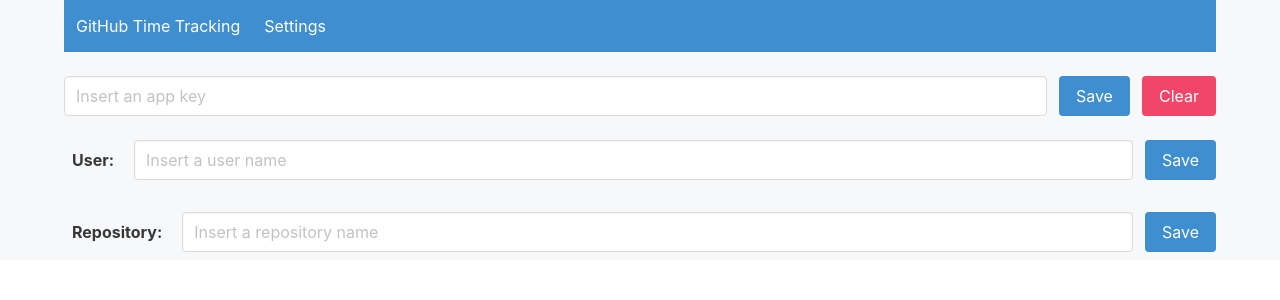
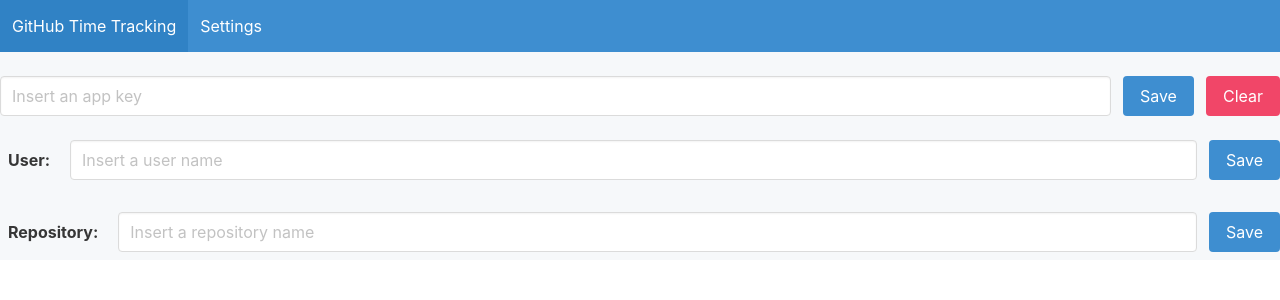
Before and after one commit to free-archer/GitHubTimeTracking, a React (Create React App) app: page /settings in a window 1280 px wide. Shown: the top 300 px of the page. Built offline with nearby package versions, Linux system fonts and the light colour scheme.

Commit message:
small corecting

```diff
--- a/src/components/App.tsx
+++ b/src/components/App.tsx
@@ -5,13 +5,7 @@
 const App:React.FC  = () => {
 
   return (
-    <div className="container">
       <NavBar />
-
-
-
-
-    </div>
   )
 }
 
--- a/src/components/IssueItem.tsx
+++ b/src/components/IssueItem.tsx
@@ -125,7 +125,6 @@
   }
 
   return (
-
     <div className="columns _issues">
 
       <div className="column column is-four-fifths py-1 height-min title-text mt-1" >
@@ -164,7 +163,6 @@
       </div>
 
     </div>
-
   )
 }
 
--- a/src/components/IssuesList.tsx
+++ b/src/components/IssuesList.tsx
@@ -56,7 +56,8 @@
         </div>
 
     </div>
-
+    <div className="issue-contaner columns is-centered">
+    <div className="column">
       {issues?.map((issue:IDBIssue) => (
         <IssueItem
         key={issue.id}
@@ -71,7 +72,10 @@
         />
       ))}
 
+
       <Total total={total}/>
+      </div>
+</div>
 </>
   )
 }
--- a/src/components/NavBar.tsx
+++ b/src/components/NavBar.tsx
@@ -5,7 +5,7 @@
 const NavBar:React.FC  = () => {
 
     return (
-        <>
+    <div className="">
         <nav className="navbar is-info mb-5" role="navigation" aria-label="main navigation">
             <div className="navbar-menu">
                 <div className="navbar-start">
@@ -25,7 +25,7 @@
             <Route path="/" element={<Main />} />
             <Route path="/settings" element={<Settings />} />
         </Routes>
-        </>
+    </div>
     )
 }
 
--- a/src/style.css
+++ b/src/style.css
@@ -1,7 +1,9 @@
 body {
     background-color: #f6f8fa;
 }
-
+.issue-contaner {
+    width: 80%;
+}
 .title-text {
     overflow:hidden;
 }
```
